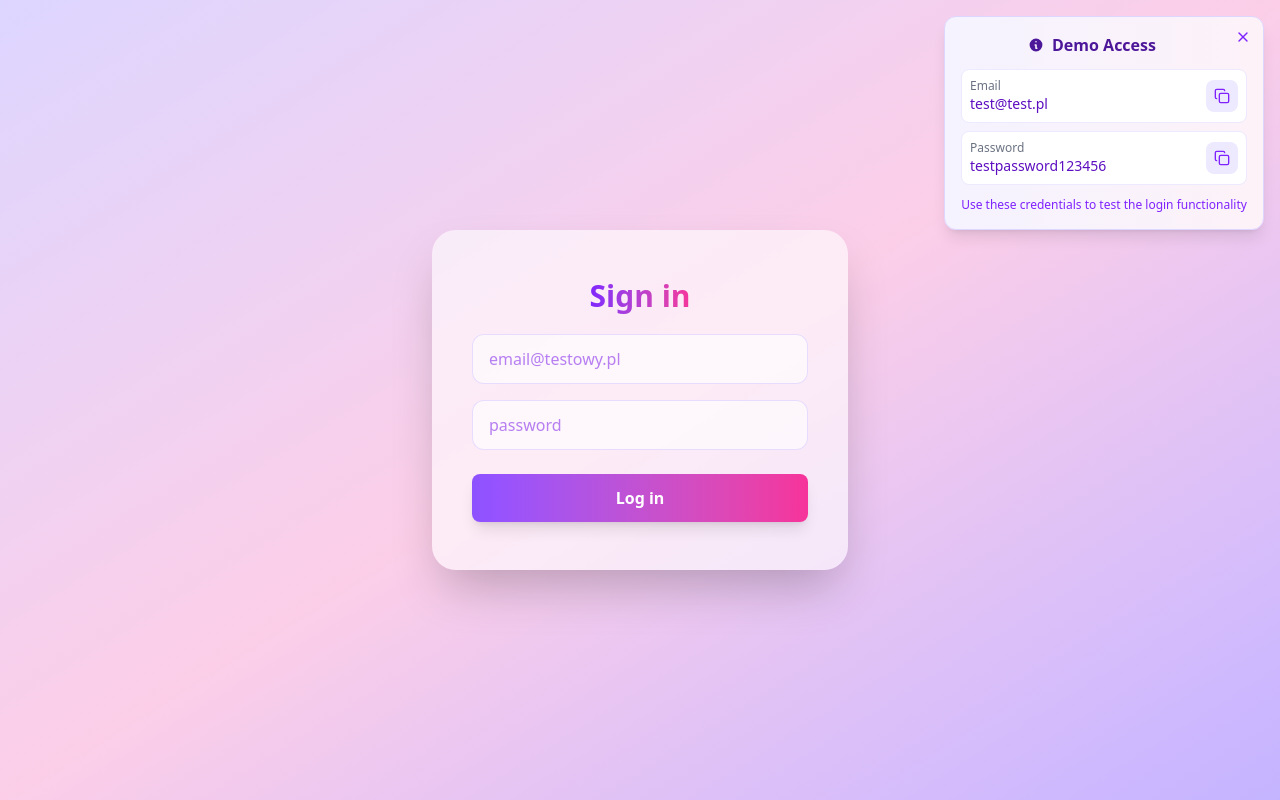
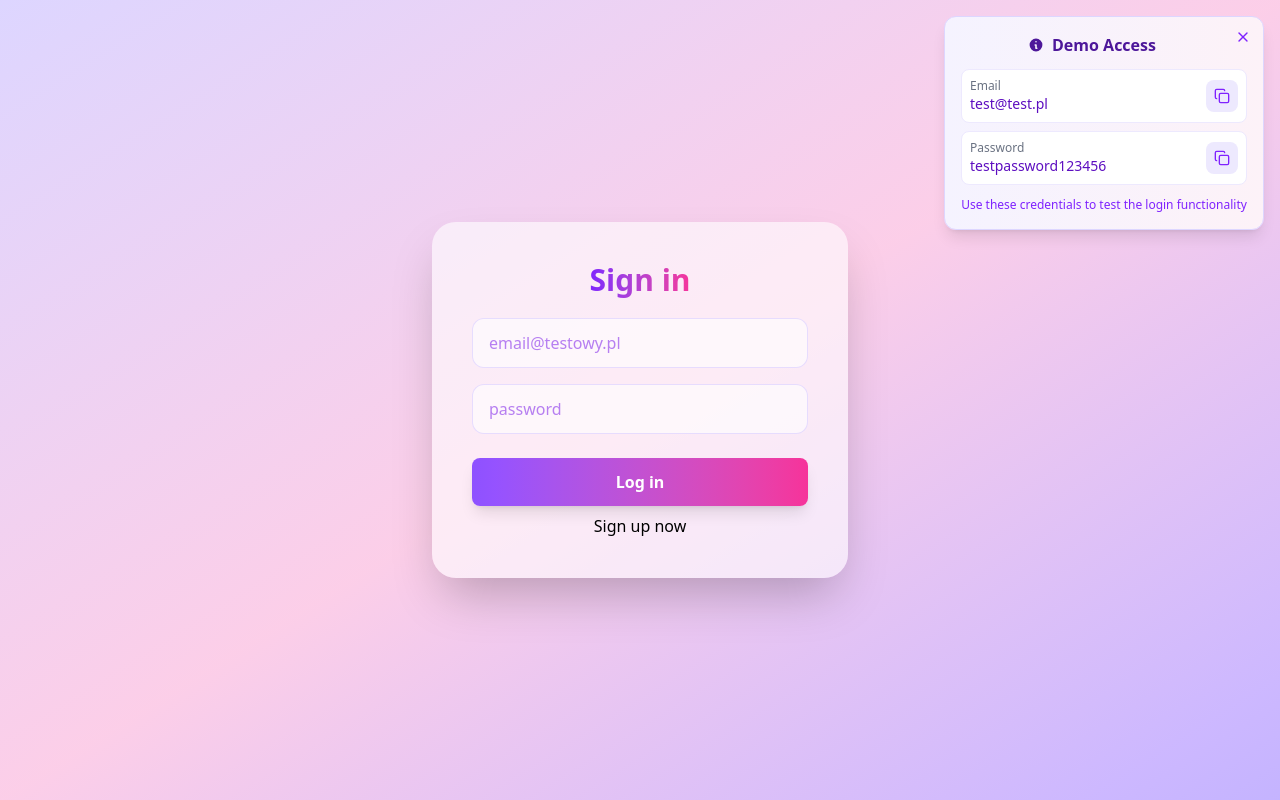
Before and after one commit to MilaKropeczka/Dashboard---, a Next.js app: page /login in a window 1280 px wide. Built offline with nearby package versions, Linux system fonts and the light colour scheme.

Commit message:
feat: init Register component

```diff
--- a/src/app/login/LoginForm.tsx
+++ b/src/app/login/LoginForm.tsx
@@ -2,6 +2,7 @@
 
 import { useState } from 'react';
 import { signIn } from 'next-auth/react';
+import Link from 'next/link';
 
 export function LoginForm() {
 	const [email, setEmail] = useState('');
@@ -24,7 +25,7 @@ export function LoginForm() {
 	}
 
 	return (
-		<div className='flex flex-col items-center bg-white/60 dark:bg-gray-700/95 shadow-2xl rounded-3xl px-2 py-12 sm:px-10 m-2 w-104'>
+		<div className='flex flex-col items-center bg-white/60 dark:bg-gray-700/95 shadow-2xl rounded-3xl px-2 py-10 sm:px-10 m-2 w-104'>
 			<h2 className='text-3xl font-bold bg-gradient-to-r from-violet-600 to-pink-500 dark:from-violet-500/90 dark:to-pink-500/90  bg-clip-text text-transparent pb-5'>
 				Sign in
 			</h2>
@@ -52,6 +53,11 @@ export function LoginForm() {
 					{loading ? 'Logging in...' : 'Log in'}
 				</button>
 			</form>
+			<Link
+				className='text-center dark:text-white/70 font-light pt-2'
+				href={'/register'}>
+				Sign up now
+			</Link>
 		</div>
 	);
 }
--- /dev/null
+++ b/src/app/register/page.tsx
@@ -0,0 +1,5 @@
+import React from 'react';
+
+export default function Page() {
+	return <div>Page</div>;
+}
--- a/src/components/Chart.tsx
+++ b/src/components/Chart.tsx
@@ -41,7 +41,7 @@ export default function Chart({ data }: Props) {
 
 	return (
 		<ResponsiveContainer width='100%' height='100%'>
-			<BarChart data={filteredData} barSize={30} barGap={2}>
+			<BarChart data={filteredData} barSize={25} barGap={2}>
 				<linearGradient id='incomeGradient' x1='0' y1='0' x2='0' y2='1'>
 					<stop offset='100%' stopColor='#8b5cf6' stopOpacity={0.9} />
 					<stop offset='100%' stopColor='#c4b5fd' stopOpacity={0.9} />
```
